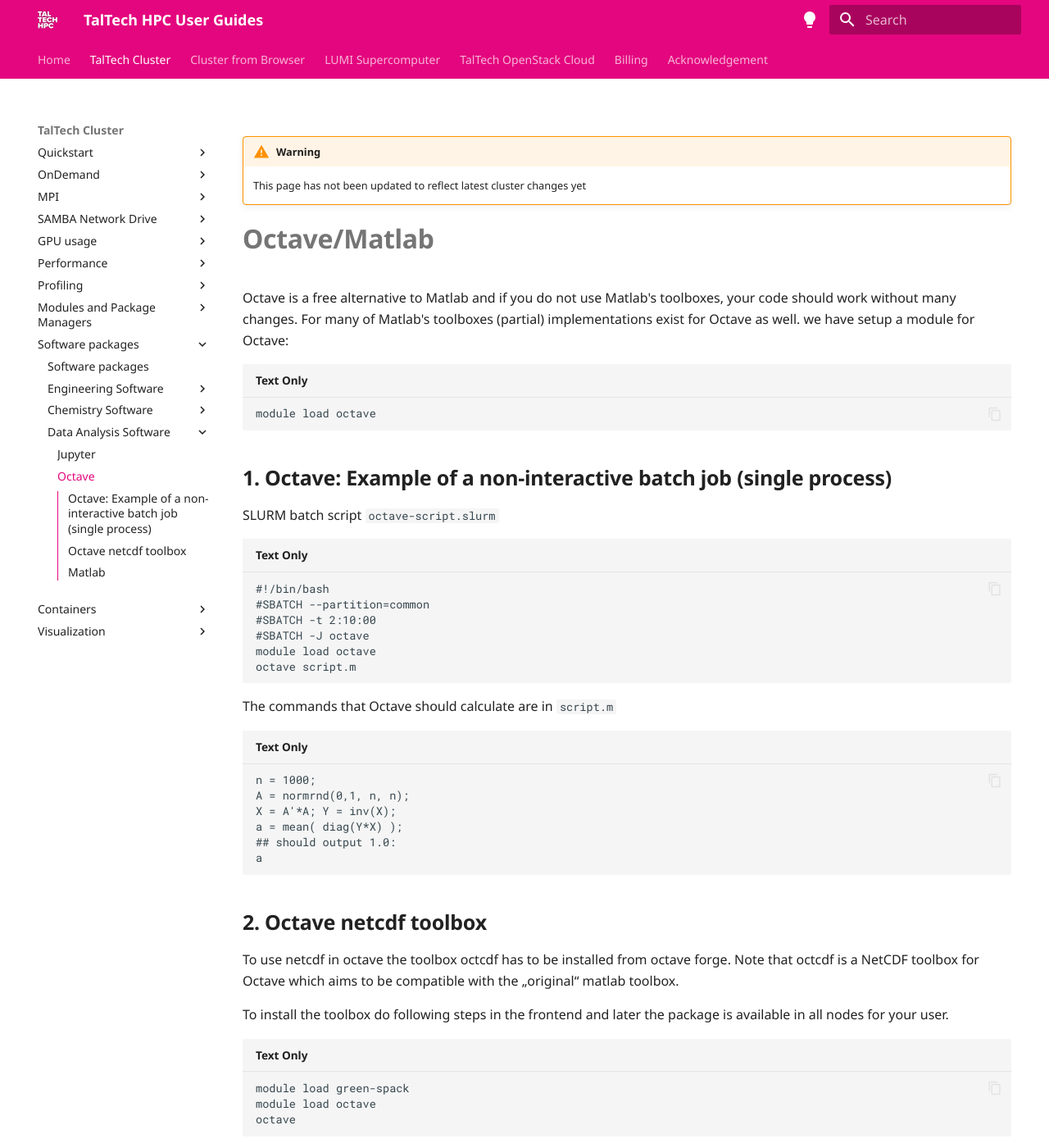
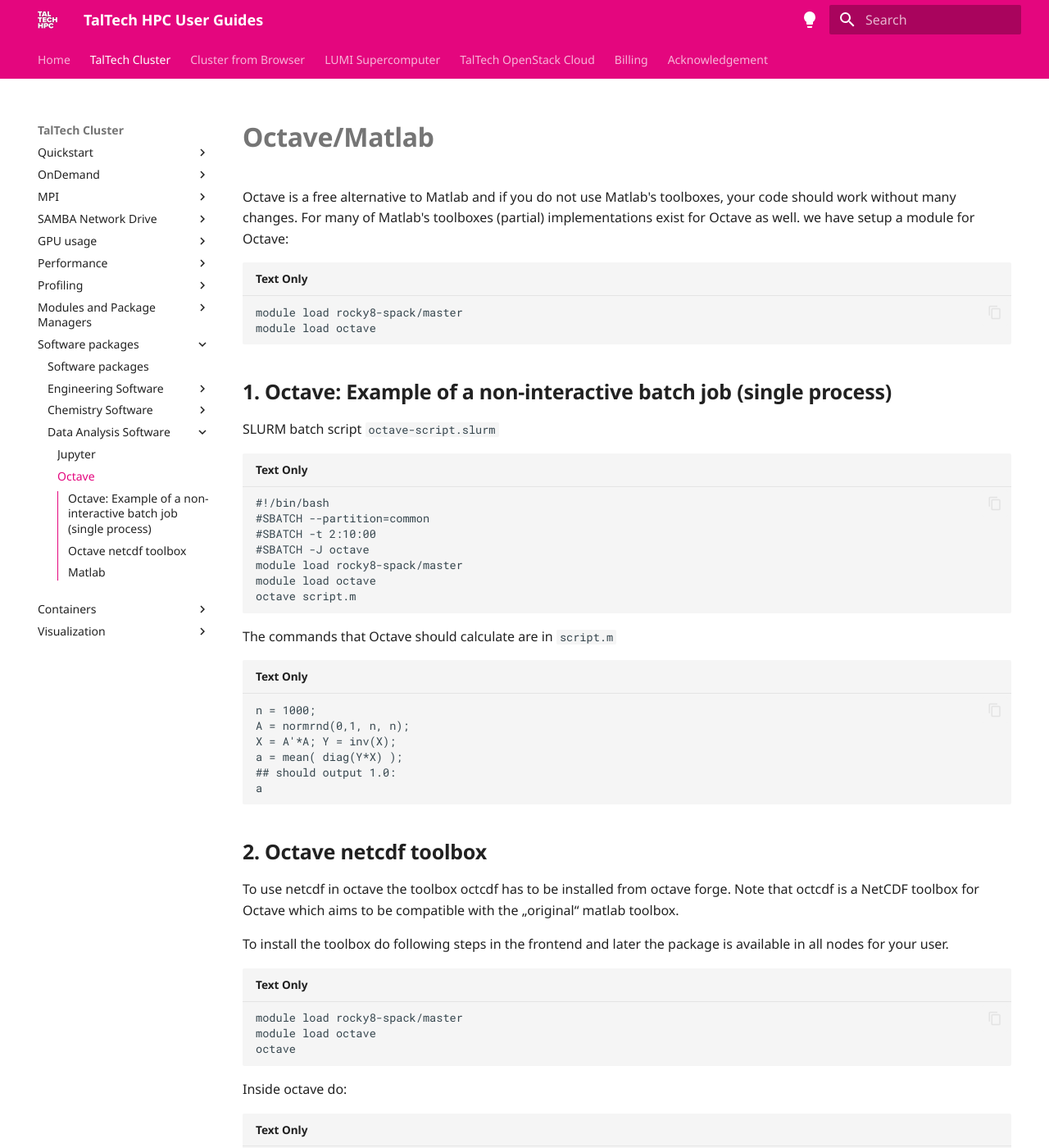
Before and after one commit to TalTech-HPC-Centre/user-guides-source, an MkDocs documentation site: the page built from docs/data-analysis/octave.md, in a window 1280 px wide and 1400 px high. Shown: the whole window at 82% size. Built offline with MkDocs 1.6.1 and Material for MkDocs 9.7.7, drawn with Linux system fonts in a browser that asks for light colours; comment, search, counter and statistics services are not loaded; some of the changed text lies outside the part shown.

Commit message:
Updating Octave and Matlab lmod documentation

```diff
--- a/docs/data-analysis/octave.md
+++ b/docs/data-analysis/octave.md
@@ -1,11 +1,9 @@
-!!! warning
-    This page has not been updated to reflect latest cluster changes yet
-
 # Octave/Matlab
 
 Octave is a free alternative to Matlab and if you do not use Matlab's toolboxes, your code should work without many changes. For many of Matlab's toolboxes (partial) implementations exist for Octave as well.
 we have setup a module for Octave:
 
+    module load rocky8-spack/master
     module load octave
 
 ## Octave: Example of a non-interactive batch job (single process)
@@ -16,6 +14,7 @@
     #SBATCH --partition=common
     #SBATCH -t 2:10:00
     #SBATCH -J octave
+    module load rocky8-spack/master
     module load octave
     octave script.m
 
@@ -34,7 +33,7 @@
 
 To install the toolbox do following steps in the frontend and later the package is available in all nodes for your user.
 
-    module load green-spack
+    module load rocky8-spack/master
     module load octave
     octave
 
@@ -55,7 +54,7 @@
 to see which version is installed. If a newer is needed, contact us via hpcsupport.
 Start using it by loading the module
 
-    module load green
-    module load Matlab/R2018a
+    module load rocky8/all
+    module load matlab
 
 Matlab can be used non-interactive (like Octave in the above example).
```
